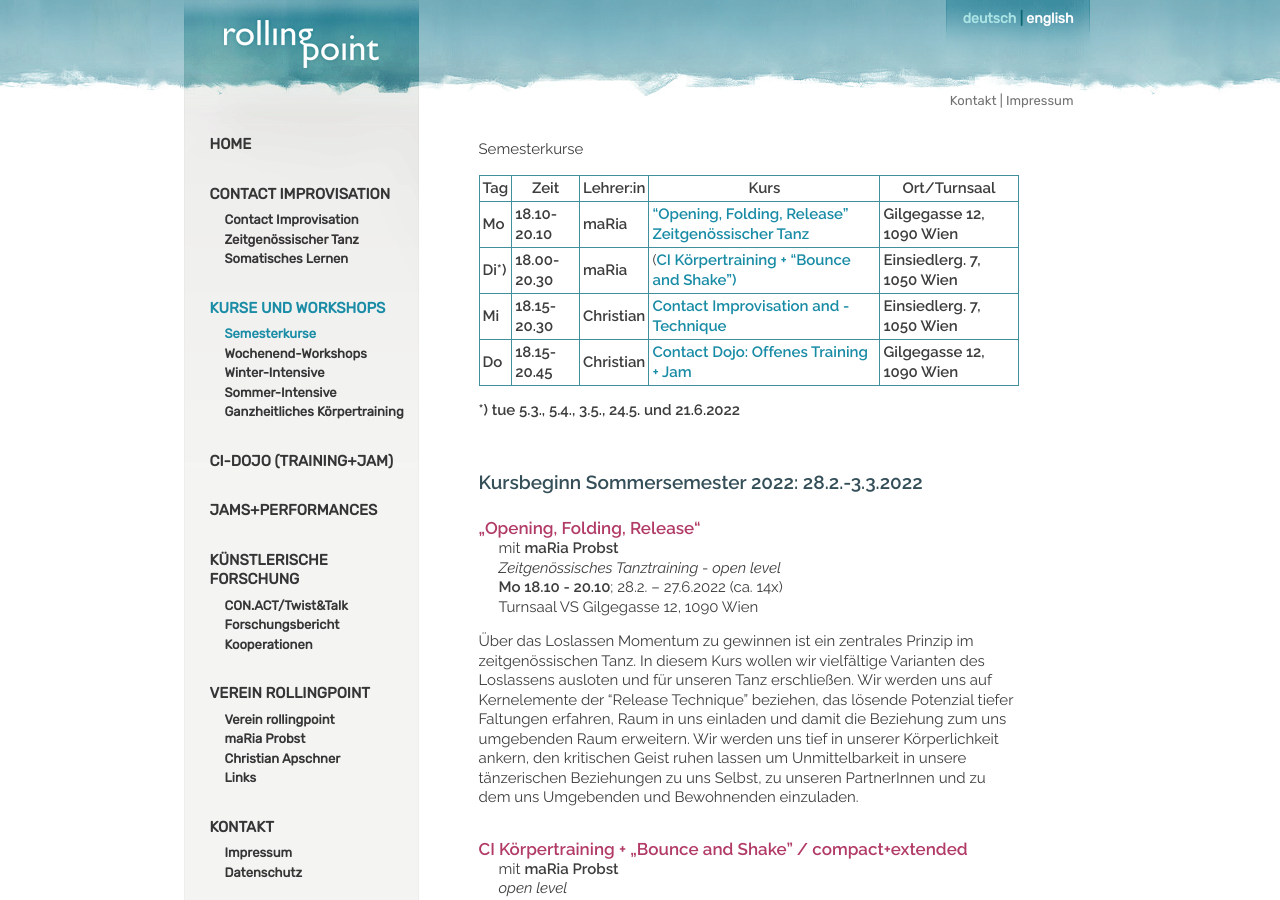
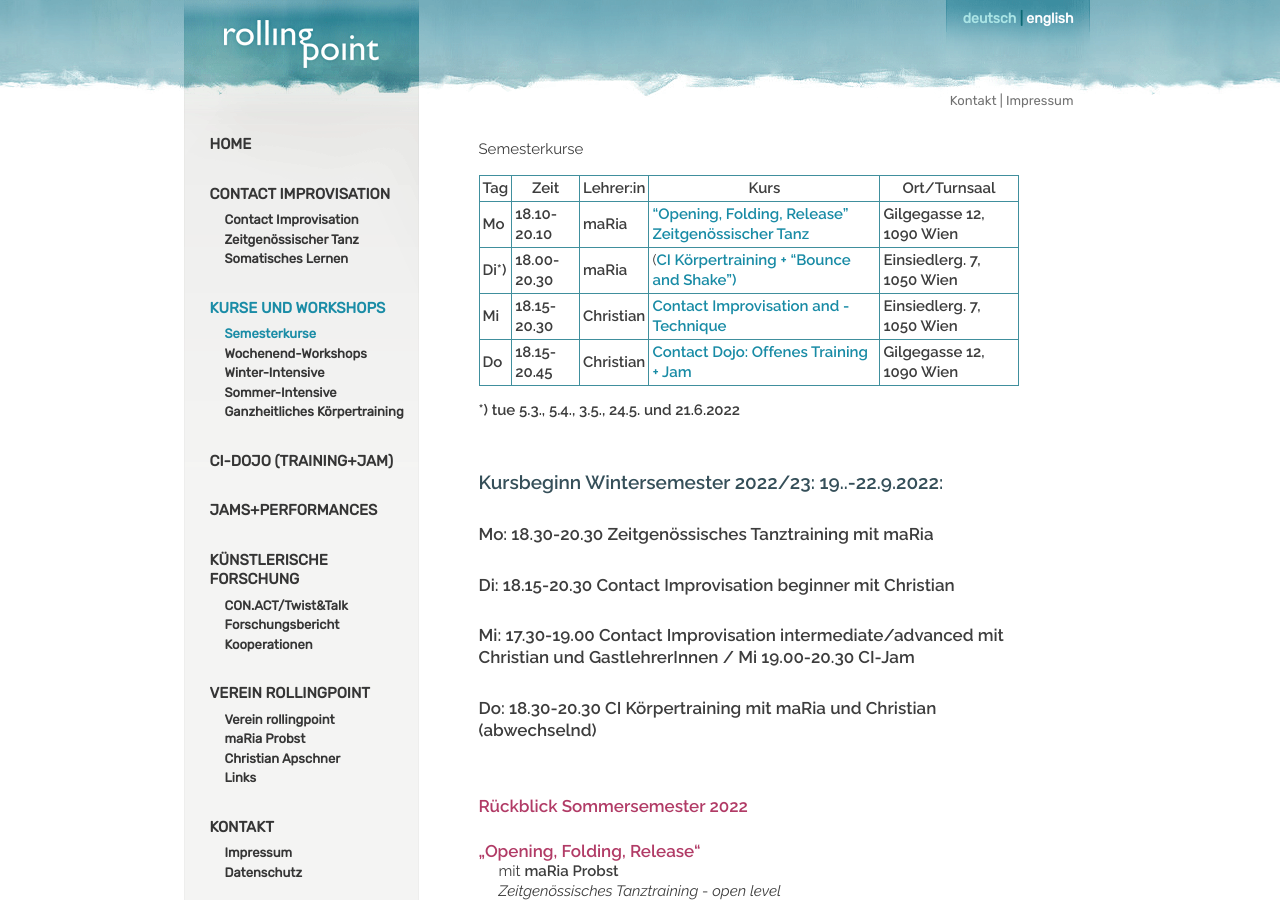
Before and after one commit to manulari/rollingpointat, a Jekyll site: the page built from _pages_de/kurse.md, in a window 1280 px wide and 900 px high. Built offline with Jekyll 4.4.1, drawn with Linux system fonts in a browser that asks for light colours; comment, search, counter and statistics services are not loaded.

Commit message:
Update page (de) “kurse”

```diff
--- a/_pages_de/kurse.md
+++ b/_pages_de/kurse.md
@@ -14,9 +14,25 @@ Semesterkurse
 **\*) tue 5.3., 5.4., 3.5., 24.5. und 21.6.2022**\
 &nbsp;
 
-### Kursbeginn Sommersemester 2022: 28.2.-3.3.2022
+### Kursbeginn Wintersemester 2022/23: 19..-22.9.2022:
+
+##### Mo: 18.30-20.30 Zeitgenössisches Tanztraining mit maRia
+
+##### Di: 18.15-20.30 Contact Improvisation beginner mit Christian
+
+##### Mi: 17.30-19.00 Contact Improvisation intermediate/advanced mit Christian und GastlehrerInnen  / Mi 19.00-20.30 CI-Jam
+
+##### Do: 18.30-20.30 CI Körpertraining mit maRia und Christian (abwechselnd)
+
+&nbsp;
+
+
+
+
 
 <div class="named-anchor" id="mo"></div>
+
+#### Rückblick Sommersemester 2022
 
 #### „Opening, Folding, Release“
 
```
